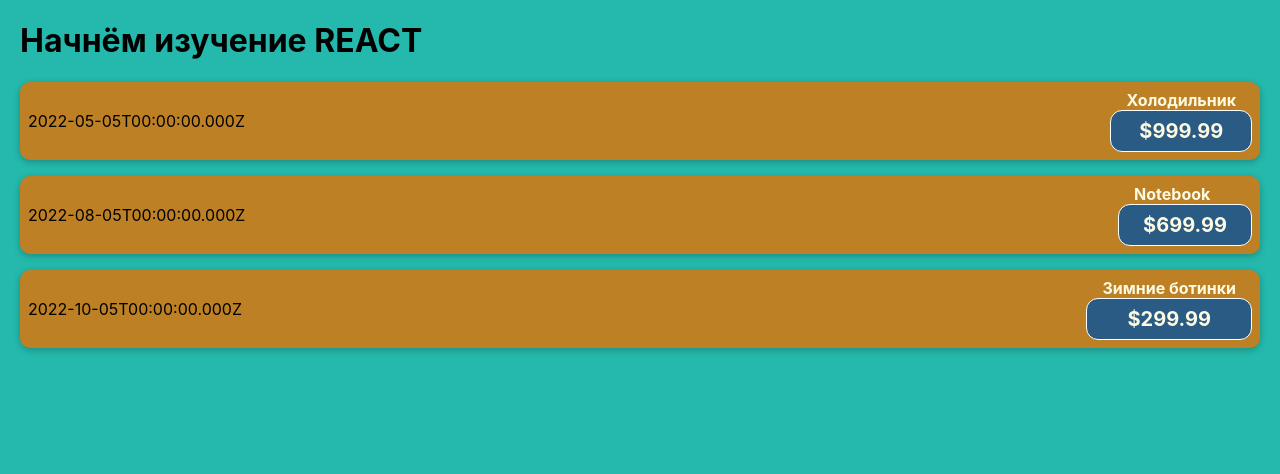
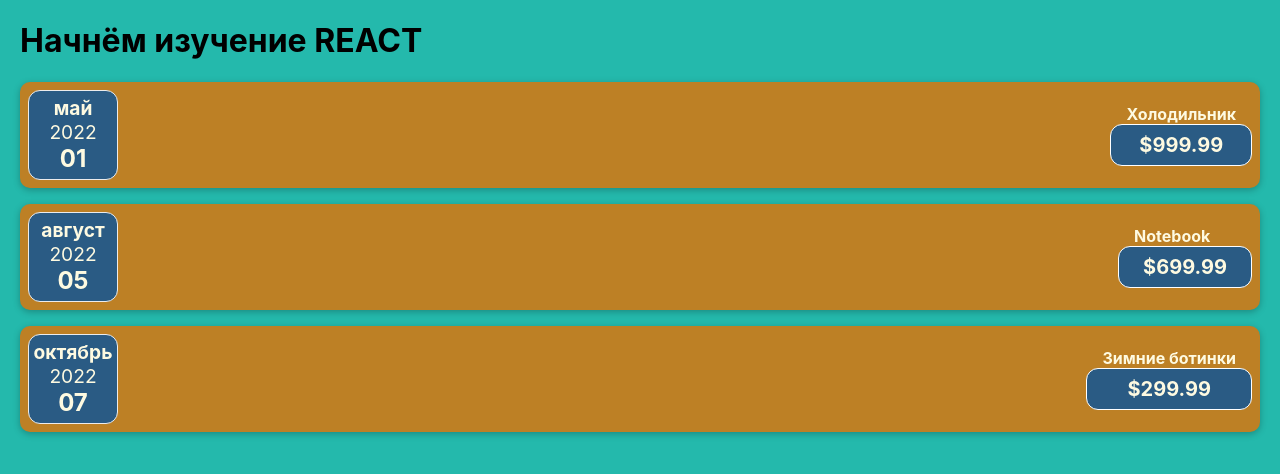
Before and after one commit to Answer-0885/reactApp, a JavaScript app: page / in a window 1280 px wide. Shown: the top 474 px of the page. Built offline with nearby package versions, Linux system fonts and the light colour scheme.

Commit message:
Код перед первым ДЗ

```diff
--- a/src/App.js
+++ b/src/App.js
@@ -4,7 +4,7 @@
 
   const costs = [
     {
-      date: new Date(2022, 4, 5),
+      date: new Date(2022, 4, 1),
       description: "Холодильник",
       amount: "999.99"
     },
@@ -14,7 +14,7 @@
       amount: "699.99"
     },
     {
-      date: new Date(2022, 9, 5),
+      date: new Date(2022, 9, 7),
       description: "Зимние ботинки",
       amount: "299.99"
     }
@@ -26,15 +26,15 @@
       <CostItem date={costs[0].date}
                 description={costs[0].description}
                 amount={costs[0].amount}
-                ></CostItem>
+                />
       <CostItem date={costs[1].date}
                 description={costs[1].description}
                 amount={costs[1].amount}
-                ></CostItem>
+                />
       <CostItem date={costs[2].date}
                 description={costs[2].description}
                 amount={costs[2].amount}
-                ></CostItem>
+                />
     </div>
   );
 }
--- /dev/null
+++ b/src/components/CostDate.css
@@ -0,0 +1,26 @@
+.cost-date {
+    display: flex;
+    flex-direction: column;
+    width: 5.5rem;
+    height: 5.5rem;
+    border: 1px solid #ececec;
+    background-color: #2a5b84;
+    color: #fefae1;
+    border-radius: 12px;
+    align-items: center;
+    justify-content: center;
+  }
+
+  .cost-date__month {
+    font-size: 1.2rem;
+    font-weight: bold;
+  }
+
+  .cost-date__year {
+    font-size: 1.2rem;
+  }
+
+  .cost-date__day {
+    font-size: 1.5rem;
+    font-weight: bold;
+  }
--- /dev/null
+++ b/src/components/CostDate.js
@@ -0,0 +1,15 @@
+import "./CostDate.css"
+function CostDate(props){
+    const month = props.date.toLocaleString('ru-RU', {month: 'long'});
+    const year = props.date.getFullYear();
+    const day = props.date.toLocaleString('ru-RU', {day: '2-digit'});
+
+    return(
+    <div className="cost-date">
+        <div className="cost-date__month">{month}</div>
+        <div className="cost-date__year">{year}</div>
+        <div className="cost-date__day">{day}</div>
+    </div>
+    )
+}
+export default CostDate;
--- a/src/components/CostItem.js
+++ b/src/components/CostItem.js
@@ -1,9 +1,11 @@
 import "./CostItem.css"
+import CostDate from "./CostDate";
 
 function CostItem(props) {
+
     return(
         <div className="cost-item">
-            <div>{props.date.toISOString()}</div>
+            <CostDate date={props.date}/>
             <div className="cost-item__descripton">
                 <h2>{props.description}</h2>
                 <div className="cost-item__price">${props.amount}</div>
```
Also changed, not shown: src/components/CostItem.css (line endings or trailing spaces).
